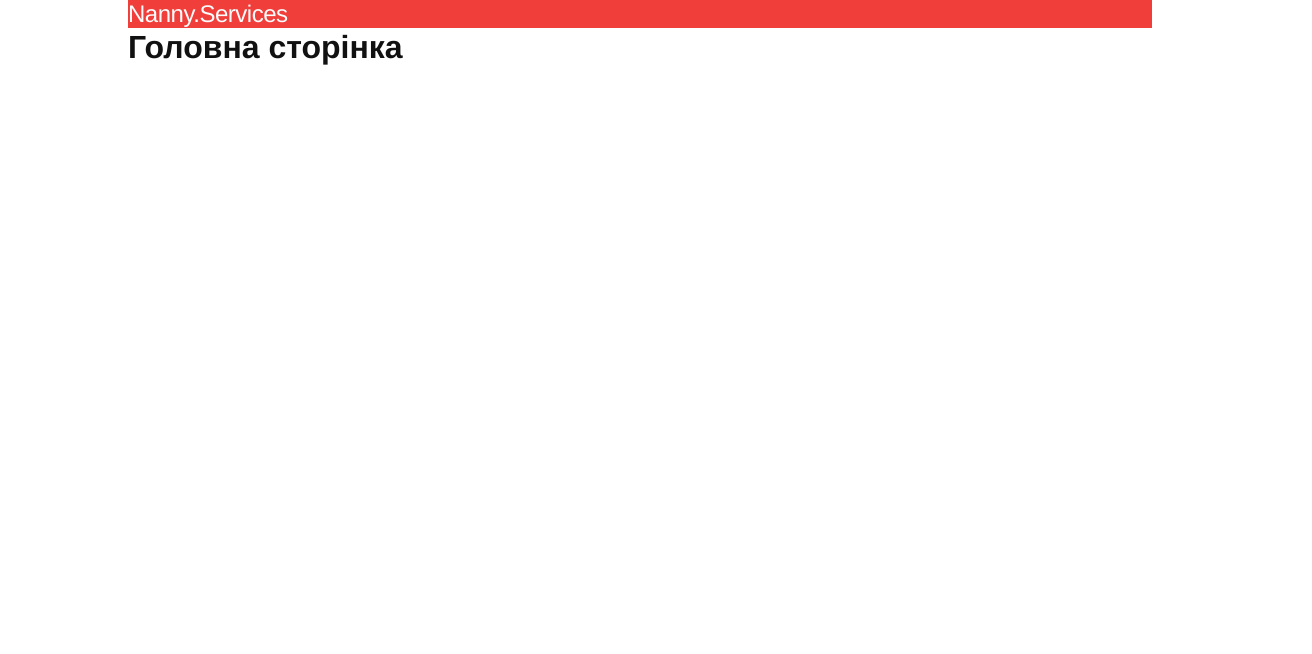
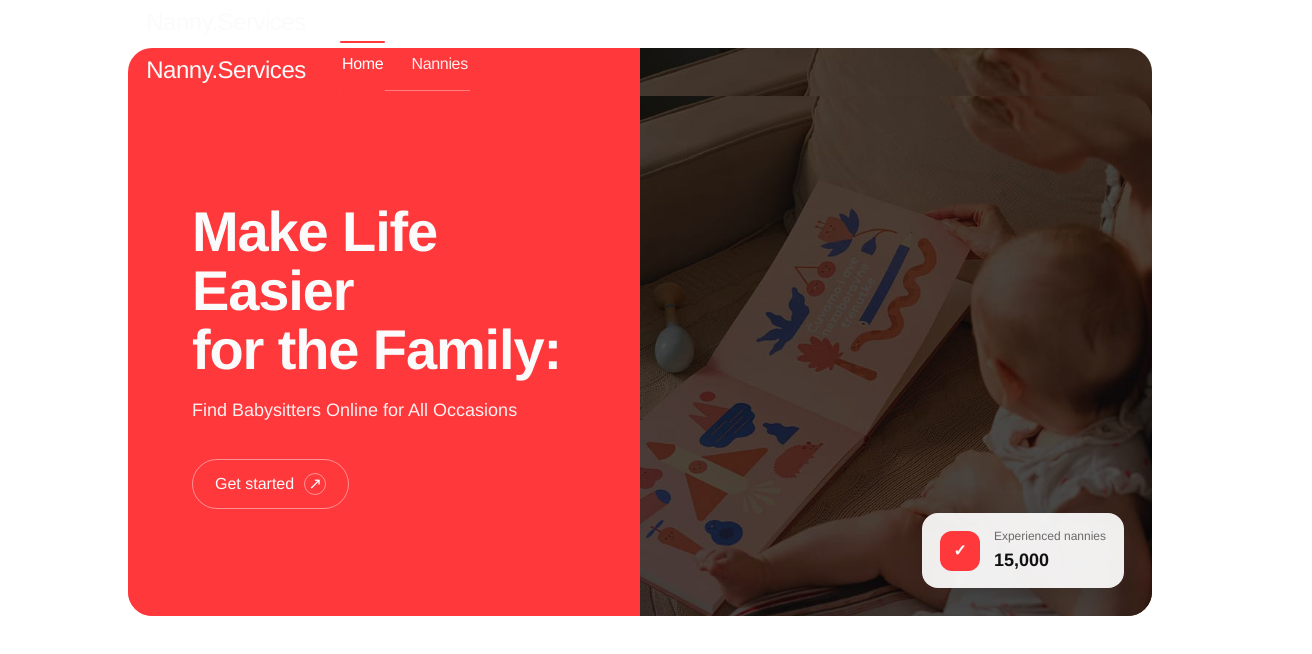
Before and after one commit to MaxBorei/Nanny.Services, a React (Vite) app: page / in a window 1280 px wide. Shown: the top 654 px of the page, 1312 px wide, since content can reach past the window. Built offline with nearby package versions, Linux system fonts and the light colour scheme.

Commit message:
hero+heder

```diff
--- a/src/components/Header/Header.module.css
+++ b/src/components/Header/Header.module.css
@@ -1,9 +1,64 @@
 .header {
-  font-family: var(--font-family);
-  font-weight: 500;
-  font-size: 24px;
-  line-height: 117%;
-  letter-spacing: -0.02em;
-  color: #fbfbfb;
-  background: var(--color-accent-primary);
+  /* display: flex; */
+  background: transparent;
+  height: 48px;
+  width: 1184px;
+  align-items: center;
+  text-align: center;
 }
+
+.inner {
+  max-width: var(--container-max-width);
+  padding: 0 var(--container-padding);
+  margin: 0 auto;
+
+  display: flex;
+  align-items: center;
+  gap: 32px;
+}
+
+/* NAV */
+.nav {
+  display: flex;
+  align-items: center;
+  gap: 24px;
+
+  padding-bottom: 10px;
+  border-bottom: 1px solid rgba(255, 255, 255, 0.35);
+}
+
+.navLink {
+  position: relative;
+
+  font-family: var(--font-family-base);
+  font-weight: var(--fw-medium);
+  font-size: var(--fs-16);
+  line-height: var(--lh-16);
+  letter-spacing: var(--ls-tight);
+
+  color: rgba(255, 255, 255, 0.9);
+  text-decoration: none;
+
+  padding: 6px 2px;
+  transition: color var(--transition-base);
+}
+
+.navLink:hover {
+  color: #ffffff;
+}
+
+/* active состояние (подсветка/подчеркивание) */
+.navLinkActive {
+  color: #ffffff;
+}
+
+.navLinkActive::after {
+  content: "";
+  position: absolute;
+  left: 0;
+  right: 0;
+  bottom: -11px; /* чтобы линия попадала на общий baseline */
+  height: 2px;
+  background: var(--color-accent-red);
+  border-radius: 2px;
+}
--- a/src/components/Header/Header.tsx
+++ b/src/components/Header/Header.tsx
@@ -1,10 +1,27 @@
+import { NavLink } from "react-router-dom";
+import clsx from "clsx";
 import Logo from "../Logo/Logo";
 import css from "./Header.module.css";
+
+const getNavLinkClass = ({ isActive }: { isActive: boolean }) =>
+  clsx(css.navLink, isActive && css.navLinkActive);
 
 export default function Header() {
   return (
     <header className={css.header}>
-      <Logo />
+      <div className={css.inner}>
+        <Logo />
+
+        <nav className={css.nav} aria-label="Main navigation">
+          <NavLink to="/" end className={getNavLinkClass}>
+            Home
+          </NavLink>
+
+          <NavLink to="/nannies" className={getNavLinkClass}>
+            Nannies
+          </NavLink>
+        </nav>
+      </div>
     </header>
   );
 }
--- /dev/null
+++ b/src/components/Hero/Hero.module.css
@@ -0,0 +1,157 @@
+.hero {
+  display: grid;
+  grid-template-columns: 1fr 1fr;
+
+  border-radius: 24px;
+  overflow: hidden;
+  min-height: 520px;
+  background: transparent;
+}
+
+.left {
+  background: var(--color-accent-red);
+  padding: 72px 64px;
+
+  display: flex;
+  flex-direction: column;
+  justify-content: center;
+  gap: 18px;
+}
+
+.title {
+  margin: 0;
+  color: var(--color-text-inverse);
+  font-family: var(--font-family-base);
+  font-weight: var(--fw-bold);
+  font-size: 56px;
+  line-height: 1.05;
+  letter-spacing: -0.02em;
+}
+
+.subtitle {
+  margin: 0;
+  color: rgba(255, 255, 255, 0.92);
+  font-family: var(--font-family-base);
+  font-weight: var(--fw-regular);
+  font-size: 18px;
+  line-height: 1.4;
+}
+
+.cta {
+  margin-top: 18px;
+
+  width: fit-content;
+  display: inline-flex;
+  align-items: center;
+  gap: 10px;
+
+  padding: 12px 22px;
+  border-radius: 9999px;
+
+  background: transparent;
+  color: var(--color-text-inverse);
+
+  border: 1px solid rgba(255, 255, 255, 0.45);
+  cursor: pointer;
+
+  transition: border-color var(--transition-base),
+    background var(--transition-base);
+}
+
+.cta:hover {
+  border-color: rgba(255, 255, 255, 0.8);
+  background: rgba(255, 255, 255, 0.08);
+}
+
+.ctaIcon {
+  display: inline-flex;
+  width: 22px;
+  height: 22px;
+  align-items: center;
+  justify-content: center;
+
+  border-radius: 9999px;
+  border: 1px solid rgba(255, 255, 255, 0.45);
+}
+
+.right {
+  position: relative;
+
+  /* ЗАМЕНИ на свою картинку */
+  background-image: url("/hero.jpg");
+  background-size: cover;
+  background-position: center;
+
+  min-height: 520px;
+}
+
+.overlay {
+  position: absolute;
+  inset: 0;
+  background: rgba(0, 0, 0, 0.35);
+}
+
+.badge {
+  position: absolute;
+  right: 28px;
+  bottom: 28px;
+
+  display: flex;
+  align-items: center;
+  gap: 14px;
+
+  padding: 14px 18px;
+  border-radius: 16px;
+
+  background: rgba(255, 255, 255, 0.92);
+  box-shadow: 0 10px 30px rgba(0, 0, 0, 0.18);
+}
+
+.badgeIcon {
+  width: 40px;
+  height: 40px;
+
+  display: flex;
+  align-items: center;
+  justify-content: center;
+
+  border-radius: 12px;
+  background: var(--color-accent-red);
+  color: #fff;
+  font-weight: 700;
+}
+
+.badgeText {
+  display: flex;
+  flex-direction: column;
+  gap: 2px;
+}
+
+.badgeLabel {
+  font-size: 12px;
+  color: rgba(17, 17, 17, 0.6);
+}
+
+.badgeValue {
+  font-size: 18px;
+  font-weight: 700;
+  color: #111;
+}
+
+@media (max-width: 320px) {
+  .hero {
+    grid-template-columns: 1fr;
+  }
+
+  .left {
+    padding: 48px 24px;
+  }
+
+  .title {
+    font-size: 40px;
+  }
+
+  .right {
+    min-height: 360px;
+  }
+}
--- /dev/null
+++ b/src/components/Hero/Hero.tsx
@@ -0,0 +1,41 @@
+import css from "./Hero.module.css";
+
+export default function Hero() {
+  return (
+    <section className={css.hero} aria-label="Hero">
+      <div className={css.left}>
+        <h1 className={css.title}>
+          Make Life Easier
+          <br />
+          for the Family:
+        </h1>
+
+        <p className={css.subtitle}>
+          Find Babysitters Online for All Occasions
+        </p>
+
+        <button className={css.cta} type="button">
+          <span>Get started</span>
+          <span className={css.ctaIcon} aria-hidden="true">
+            ↗
+          </span>
+        </button>
+      </div>
+
+      <div className={css.right}>
+        <div className={css.overlay} />
+
+        <div className={css.badge} role="note" aria-label="Experienced nannies">
+          <div className={css.badgeIcon} aria-hidden="true">
+            ✓
+          </div>
+
+          <div className={css.badgeText}>
+            <span className={css.badgeLabel}>Experienced nannies</span>
+            <span className={css.badgeValue}>15,000</span>
+          </div>
+        </div>
+      </div>
+    </section>
+  );
+}
--- a/src/components/Logo/Logo.module.css
+++ b/src/components/Logo/Logo.module.css
@@ -1,8 +1,13 @@
 .logo {
+  width: 164px;
+  height: 28px;
+}
+
+.text {
   font-family: var(--font-family);
-  font-weight: 500;
-  font-size: 24px;
-  line-height: 117%;
-  letter-spacing: -0.02em;
-  color: #fbfbfb;
+  font-weight: var(--fw-medium);
+  font-size: var(--fs-24);
+  line-height: 1.17;
+  letter-spacing: var(--ls-tight);
+  color: var(--color-text-inverse);
 }
--- a/src/components/Logo/Logo.tsx
+++ b/src/components/Logo/Logo.tsx
@@ -1,19 +1,10 @@
 import { Link } from "react-router-dom";
-import clsx from "clsx";
 import css from "./Logo.module.css";
 
-interface LogoProps {
-  className?: string;
-}
-
-export default function Logo({ className }: LogoProps) {
+export default function Logo() {
   return (
-    <Link
-      to="/"
-      aria-label="Nanny.Services — Home"
-      className={clsx(css.logo, className)}
-    >
-      <span className={css.logo}>Nanny.Services</span>
+    <Link to="/" aria-label="Nanny.Services — Home" className={css.logo}>
+      <span className={css.text}>Nanny.Services</span>
     </Link>
   );
 }
--- a/src/pages/HomePage/HomePage.module.css
+++ b/src/pages/HomePage/HomePage.module.css
@@ -0,0 +1,64 @@
+.split {
+  position: relative;
+  overflow: hidden;
+  border-radius: 24px;
+
+  /* размер блока как у макета */
+  min-height: 560px;
+}
+
+/* Общие настройки для фоновых половин */
+.bgLeft,
+.bgRight {
+  position: absolute;
+  top: 0;
+  bottom: 0;
+  width: 50%;
+  z-index: 0;
+}
+
+/* Левая половина — красная */
+.bgLeft {
+  left: 0;
+  background: var(--color-accent-red);
+}
+
+/* Правая половина — картинка + затемнение */
+.bgRight {
+  right: 0;
+  background-image: url("/hero.jpg");
+  background-size: cover;
+  background-position: center;
+}
+
+/* затемнение фото */
+.bgRight::before {
+  content: "";
+  position: absolute;
+  inset: 0;
+  background: rgba(0, 0, 0, 0.35);
+}
+
+/* Поднимаем весь контент над фоном */
+.split > *:not(.bgLeft):not(.bgRight) {
+  position: relative;
+  z-index: 1;
+}
+
+/* Адаптив: на узких экранах делаем в колонку */
+@media (max-width: 900px) {
+  .bgLeft,
+  .bgRight {
+    width: 100%;
+  }
+
+  .bgLeft {
+    height: 55%;
+    bottom: auto;
+  }
+
+  .bgRight {
+    top: 55%;
+    height: 45%;
+  }
+}
--- a/src/pages/HomePage/HomePage.tsx
+++ b/src/pages/HomePage/HomePage.tsx
@@ -1,3 +1,17 @@
+import Header from "../../components/Header/Header";
+import Hero from "../../components/Hero/Hero";
+import css from "./HomePage.module.css";
+
 export default function HomePage() {
-  return <h1>Головна сторінка</h1>;
+  return (
+    <section className={css.split}>
+      {/* Фоны */}
+      <div className={css.bgLeft} aria-hidden="true" />
+      <div className={css.bgRight} aria-hidden="true" />
+
+      {/* Контент поверх */}
+      <Header />
+      <Hero />
+    </section>
+  );
 }
```
Also changed, not shown: public/hero.jpg (added), public/hero@2x.jpg (added).
